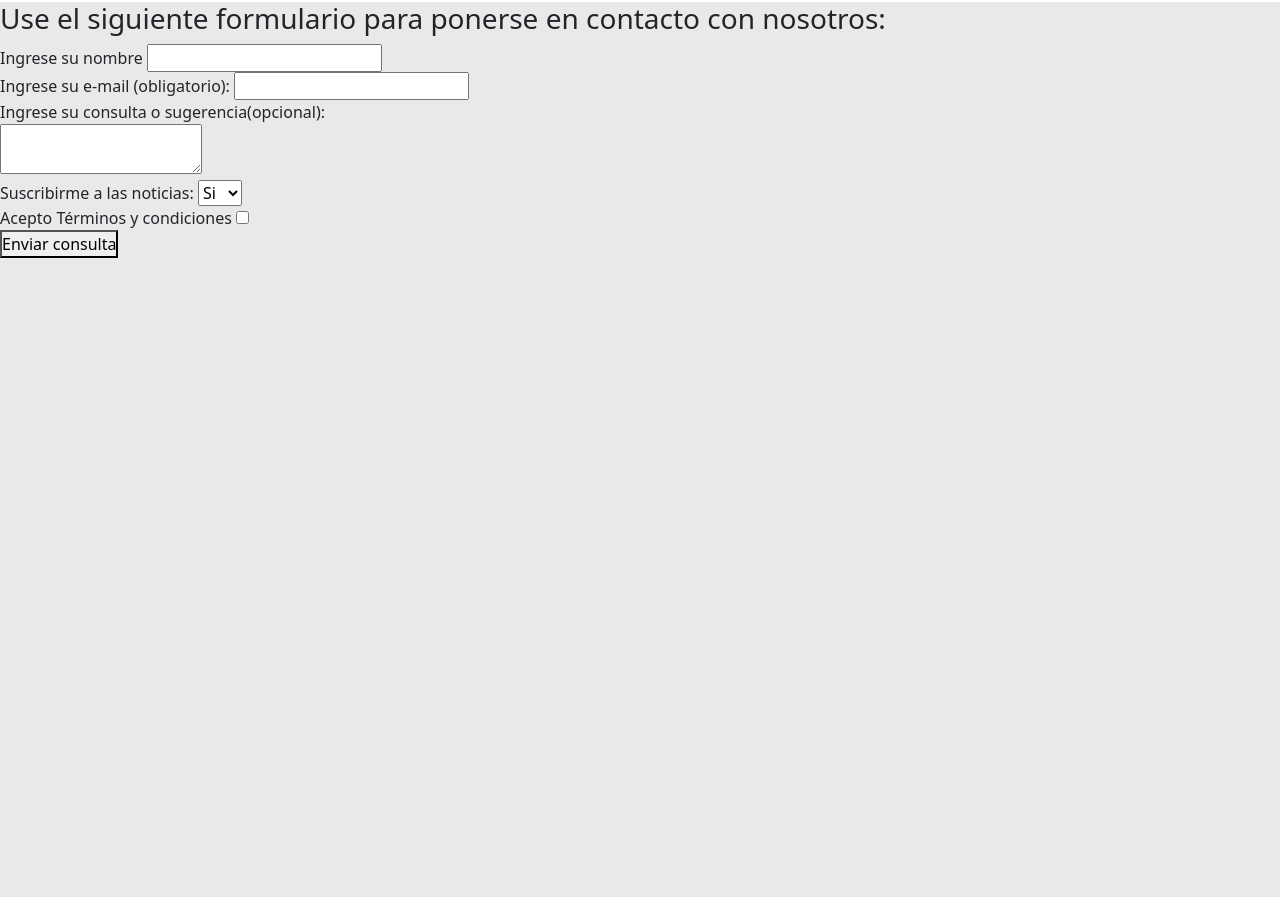
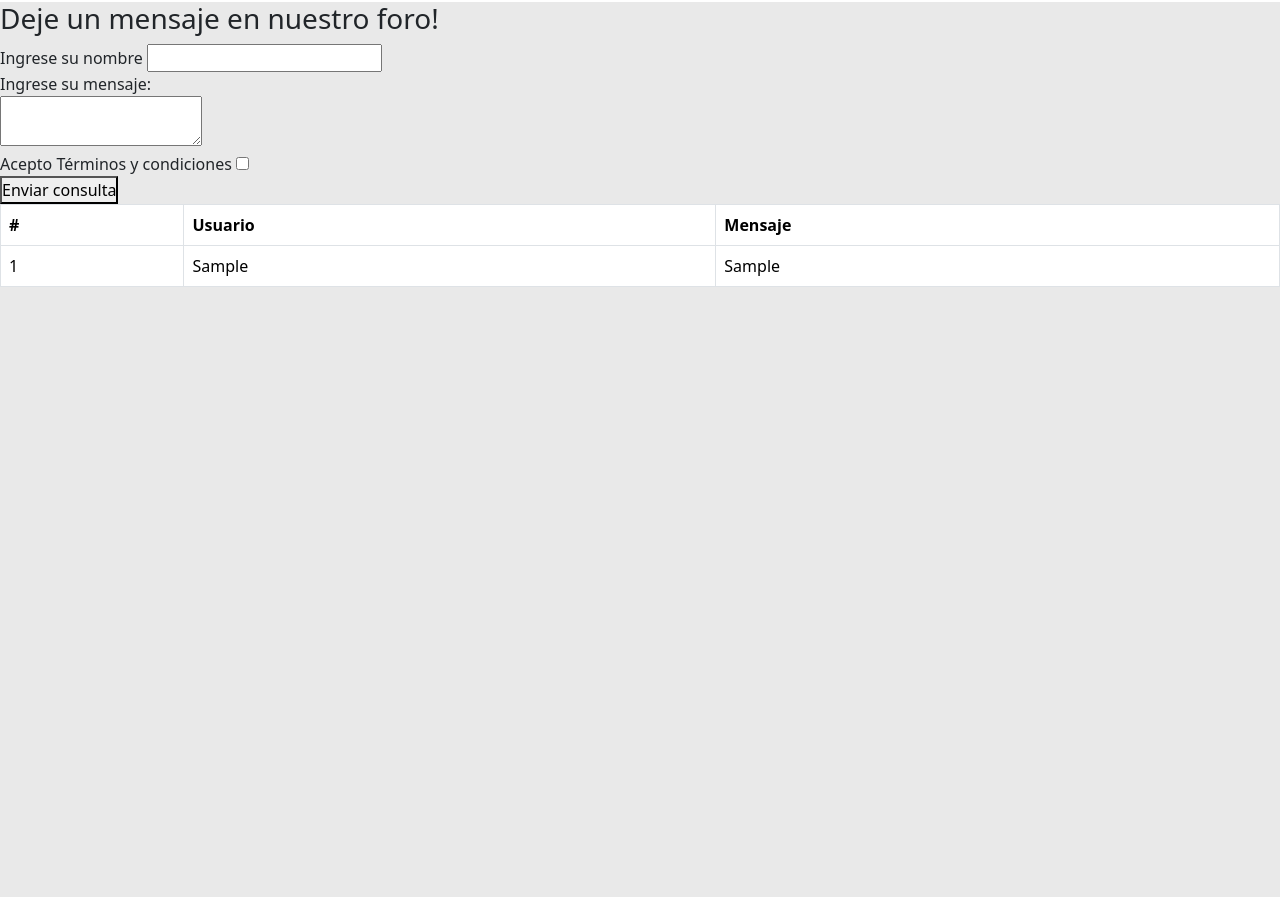
Before and after one commit to platon-actual/tintaypapel-backend-py, a Flask app: page /foro in a window 1280 px wide. Shown: the part 118-1015 px from the top of the page. Run offline with Flask 3, Linux system fonts and the light colour scheme; tables that the repository leaves empty hold one stand-in row (values such as "Sample post"); some web fonts are replaced.

Commit message:
se implementa un foro básico.

```diff
--- a/src/app.py
+++ b/src/app.py
@@ -42,7 +42,36 @@ def nosotros():
 
 @app.route('/foro', methods=['GET'])
 def foro():
-    return render_template('foro.html')
+    conn = db.db_connect()
+    cursor = conn.cursor()
+    cursor.execute("SELECT * FROM mensajes ORDER BY id DESC")
+    miResultado = cursor.fetchall()
+    # Convertir los datos a diccionario
+    insertObject = []
+    columnNames = [column[0] for column in cursor.description]
+    for registro in miResultado:
+        insertObject.append(dict(zip(columnNames, registro)))
+    cursor.close() # Es una buena práctica cerrar los cursores luego de usarlos
+    conn.close()
+    return render_template('foro.html', mensajes=insertObject)
+
+@app.route('/foro', methods=['POST'])
+def nuevo_mensaje_foro():
+    mensaje_usuario = request.form['nombre']
+    mensaje_texto = request.form['mensaje']
+
+    if mensaje_usuario and mensaje_texto:
+        conn = db.db_connect()
+        cursor = conn.cursor()
+        sql = "INSERT INTO mensajes (autor, mensaje) VALUES (%s, %s)"
+        data = (mensaje_usuario, mensaje_texto)
+
+        # hay que ejecutar la consulta y luego hacer el commit
+        cursor.execute(sql, data)
+        conn.commit()
+        cursor.close() # Es una buena práctica cerrar los cursores luego de usarlos
+        conn.close()
+    return redirect (url_for('foro'))
 
 @app.route('/usuarios', methods=['GET'])
 def usuarios():
--- a/src/templates/foro.html
+++ b/src/templates/foro.html
@@ -7,28 +7,17 @@
 {% block content %}
 <main>
 <section>
-    <h3>Use el siguiente formulario para ponerse en contacto con nosotros:</h3>
-    <form action="enviado.html" method="GET" id="form_contacto">
+    <h3>Deje un mensaje en nuestro foro!</h3>
+    <form action="./foro" method="POST" id="form_contacto">
       <div>
         <label for="nombre">Ingrese su nombre</label>
         <input type="text" id="nombre" name="nombre" onchange="validarNombre();">
       </div>
       <div>
-        <label for="correo">Ingrese su e-mail (obligatorio):</label>
-        <input type="text" id="correo" name="correo" onchange="validarCorreo();">
+        <label for="mensaje">Ingrese su mensaje:</label>
+        <br>
+        <textarea name="mensaje" id="mensaje"></textarea>
       </div>
-      <div>
-        <label for="consulta">Ingrese su consulta o sugerencia(opcional):</label>
-        <br>
-        <textarea name="consulta" id="consulta"></textarea>
-      </div>
-      <div>
-        <label for="noticias">Suscribirme a las noticias:</label>
-            <select name="noticias" id="noticias">
-                <option value="si">Si</option>
-                <option value="no">No</option>
-            </select>
-        </div>
         <div>
             <label for="acepta_tyc">Acepto Términos y condiciones</label>
             <input type="checkbox" id="acepta_tyc" name="acepta_tyc">
@@ -36,6 +25,29 @@
         <button type="submit">Enviar consulta</button>
     </form>
 </section>
+<section>
+  <table class="table table-bordered">
+    <thead>
+        <th scope="col">#</th>
+        <th scope="col">Usuario</th>
+        <th scope="col">Mensaje</th>
+    </thead>
+
+    <tbody>
+        {% for datos in mensajes %}
+            <tr>
+                <td>{{ datos.id }}</td>
+                <td>{{ datos.autor }}</td>
+                <td>{{ datos.mensaje }}</td>
+
+
+            </tr>
+
+        {% endfor %}
+    </tbody>
+</table>
+
+</section>
 </main>
 
 {% endblock %}
```
